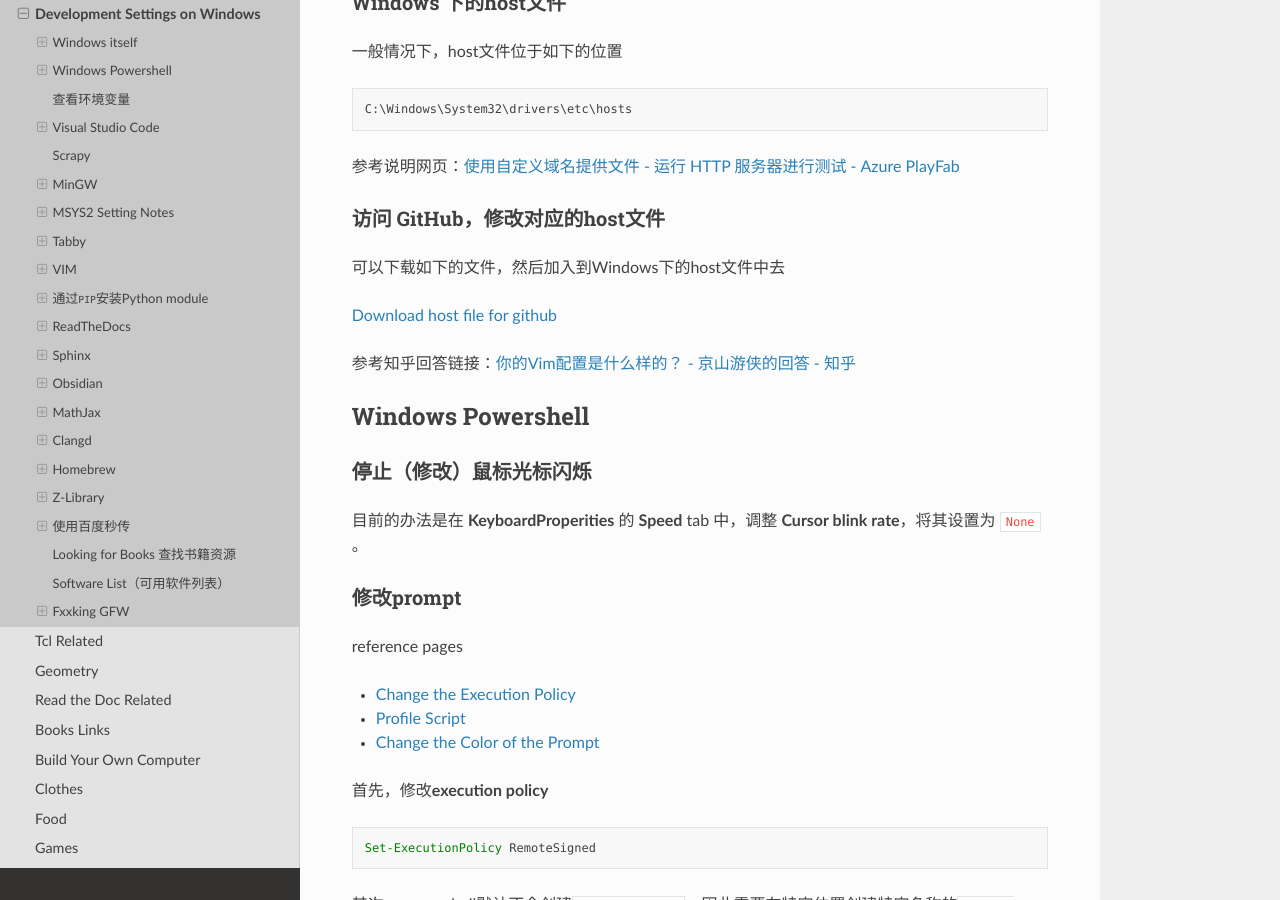
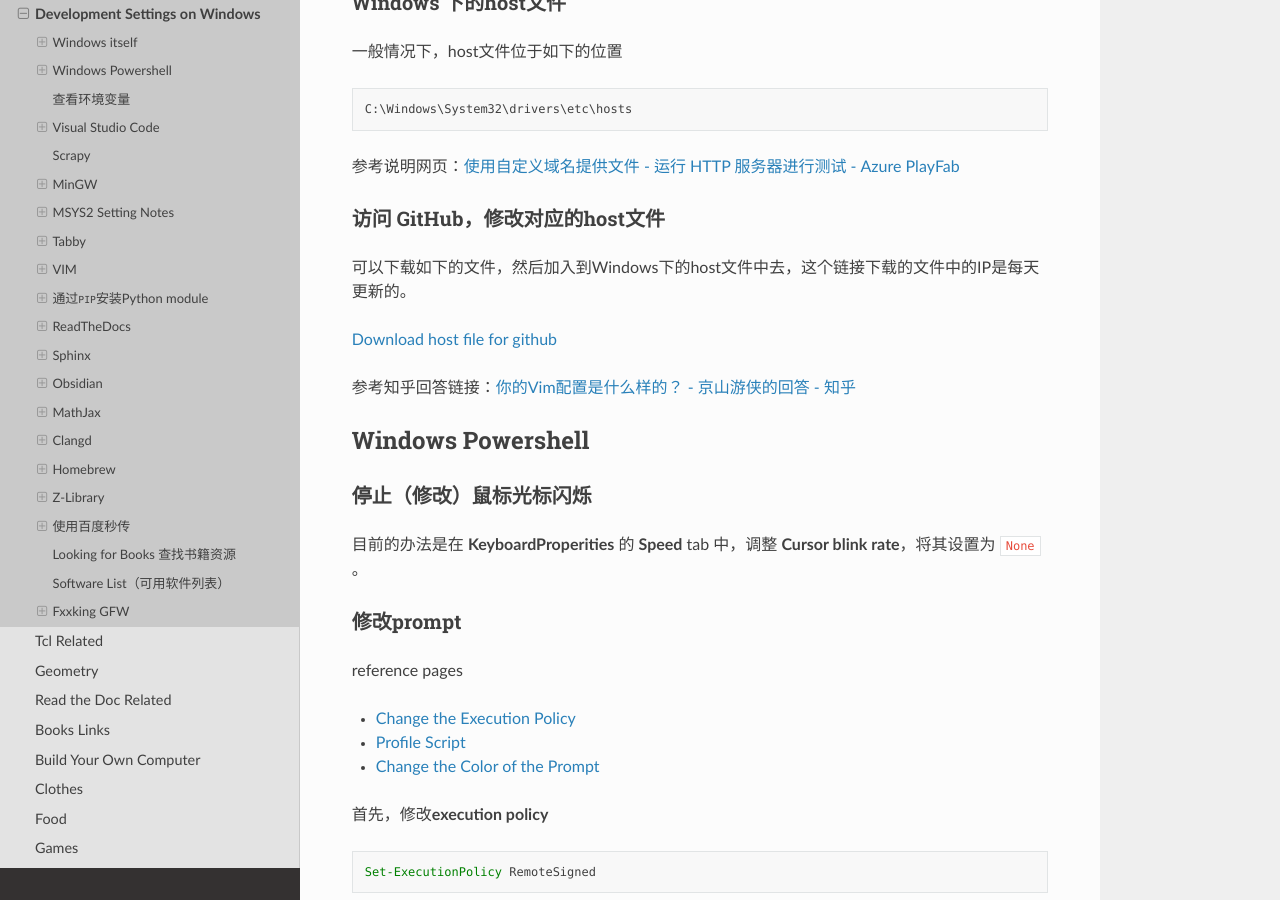
Before and after one commit to Pyrad/pyradnotes, a Sphinx documentation site: the page built from source/Notes/WinDevEnvSetup.md, in a window 1280 px wide and 900 px high, scrolled down 1261 px. Built offline with Sphinx 7.4.7 and the Read the Docs theme 2.0.0, drawn with Linux system fonts in a browser that asks for light colours; pages that are not in the unit, such as notebooks, are missing from menus.

Commit message:
Note A link to download Github host file

```diff
--- a/source/Notes/WinDevEnvSetup.md
+++ b/source/Notes/WinDevEnvSetup.md
@@ -57,7 +57,7 @@ C:\Windows\System32\drivers\etc\hosts
 
 ### 访问 GitHub，修改对应的host文件
 
-可以下载如下的文件，然后加入到Windows下的host文件中去
+可以下载如下的文件，然后加入到Windows下的host文件中去，这个链接下载的文件中的IP是每天更新的。
 
 [Download host file for github](https://raw.hellogithub.com/hosts)
 
```
